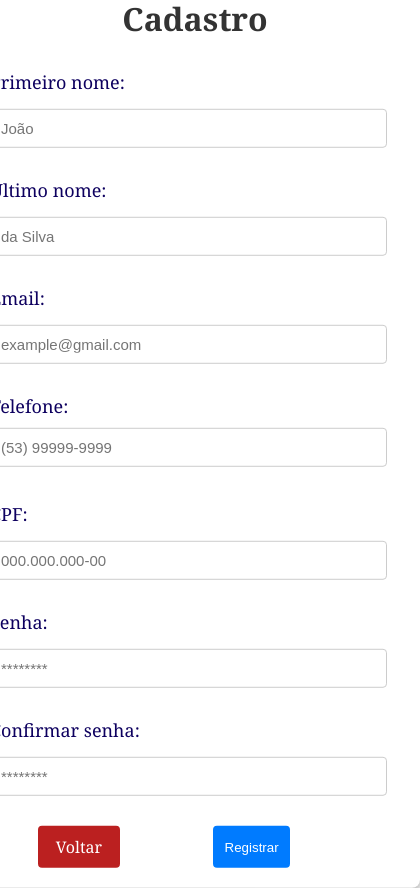
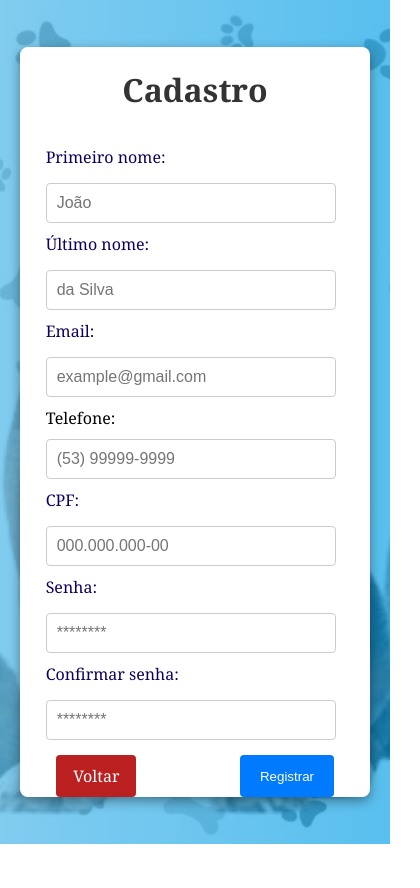
Before and after one commit to ajuda-pet/ajudapet-frontend, a React (Create React App) app: page /register in a window 390 px wide. Shown: the whole page, 420 px wide, since content can reach past the window. After the commit the page ends 844 px from the top, so only its background shows below. Built offline with nearby package versions, Linux system fonts and the light colour scheme.

Commit message:
responsive page register

```diff
--- a/src/pages/register/index.css
+++ b/src/pages/register/index.css
@@ -1,10 +1,8 @@
 .body {
     background: linear-gradient(to right, #5dbeebc7, #07a0e7ab);
-    border-radius: 8px;
     height: 100vh;
     width: 100%;
     font-family: Cambria, Cochin, Georgia, Times, 'Times New Roman', serif;
-
 }
 
 .backgroundImage {
@@ -39,7 +37,6 @@
 .register-container {
     z-index: 1;
     width: 410px;
-    padding: 20px;
     background-color: #fff;
     box-shadow: 0 4px 12px rgba(0, 0, 0, 0.4);
     border-radius: 0.5em;
@@ -48,38 +45,63 @@
     left: 50%;
     transform: translate(-50%, -50%);
 
+    max-height: 850px;
+    height: 95%;
+    padding: 10px;
+    display: flex;
+    flex-direction: column;
+    align-items: center;
+}
+
+.register-container::-webkit-scrollbar {
+    width: 4px;
+    background-color: #486e977b;
+}
+
+.register-container::-webkit-scrollbar-thumb {
+    background-color: rgba(0, 0, 0, 0.3);
+    border-radius: 6px;
+}
+
+h1 {
+    text-align: center;
+    margin-bottom: 15px;
+    color: #333;
+    font-size: 2em;
+}
+
+
+.form-inputs {
+    min-width: 380px;
+    padding: 0;
+    flex: 1;
+    flex-direction: column;
+    display: flex;
+}
+
+.input-form{
+    padding: 0;
+}
+
+.input-field {
+    width: 90%;
+    padding: 10px;
+    margin-top: 10px;
+    font-size: 1em;
+    border: 1px solid #ccc;
+    border-radius: 4px;
 }
 
 label {
     display: block;
-    margin-top: 10px;
+    margin-top: 5px;
+    font-weight: 400px;
     /* Escolha a fonte desejada */
-    font-size: 18px;
+    font-size: 1.1em;
     color: #0e005f;
 }
 
-h1 {
-    text-align: center;
-    margin-bottom: 20px;
-    color: #333;
-}
 
-.input-field {
-    width: 25em;
-    padding: 10px;
-    margin-top: 10px;
-    font-size: 15px;
-    border: 1px solid #ccc;
-    border-radius: 4px;
-    /* Escolha a fonte desejada */
-
-}
-
-.form-inputs {
-    flex: 1;
-    flex-direction: column;
-    display: flex;
-}
 
 .register-button {
     width: 7em;
@@ -103,7 +125,6 @@ h1 {
     border-radius: 4px;
     cursor: pointer;
     margin-top: 10px;
-    margin-left: 3em;
 }
 
 a {
@@ -121,8 +142,9 @@ a:hover {
 
 .buttons {
     display: flex;
+    justify-content: space-evenly;
     flex: 1;
-
+    padding-bottom: 15px;
 }
 
 .error {
@@ -130,3 +152,151 @@ a:hover {
     font-size: 16px;
     margin-top: 5px;
 }
+
+/* Responsive  */
+
+
+/* Estilos específicos para telas menores que 600px de largura(mobile)*/
+@media only screen and (max-width: 600px) {
+    .register-container{
+        padding: 0;
+        max-width: 350px;
+        max-height: 750px;
+    }
+
+    .form-inputs {
+        padding: 0;
+        min-width: 80%;
+    }
+
+    .input-form{
+
+        padding: 0;
+    }
+
+    label {
+        margin-top: 5px;
+        font-size: 16px;
+        font-weight: 400px;
+    }
+
+    h1 {
+        margin-bottom: 15px;
+    }
+
+    .input-field {
+        margin-bottom: 5px;
+        width: 90%;
+    }
+
+
+    .register-button {
+        width: 7em;
+        padding: 10px;
+        color: #fff;
+        border: none;
+        border-radius: 4px;
+        cursor: pointer;
+        margin-top: 10px;
+        margin-left: 7em;
+    }
+
+    .register-a {
+        padding: 10px 0;
+        text-align: center;
+        margin-top: 10px;
+        margin-left: 0;
+    }
+
+    a {
+        text-decoration: none;
+    }
+
+    a:hover {
+        background-color: #9b1d1d;
+
+    }
+
+    .register-button:hover {
+        background-color: #0056b3;
+    }
+
+    .buttons {
+        display: flex;
+        justify-content: space-evenly;
+        flex: 1;
+        padding-bottom: 15px;
+    }
+
+
+}
+
+/* Estilos específicos para telas maiores que 600px e menores que 1024px de largura */
+@media only screen and (min-width: 601px) and (max-width: 1024px) {
+    .register-container{
+        max-width: 350px;
+        max-height: 750px;
+        padding: 5px;
+    }
+
+    .form-inputs {
+        padding: 0;
+        min-width: 80%;
+
+        flex: 1;
+        display: flex;
+        justify-content: center;
+    }
+
+    .input-form{
+
+        padding: 0;
+    }
+
+    label {
+        margin-top: 5px;
+        font-size: 16px;
+        font-weight: 400px;
+    }
+
+    h1 {
+        margin-bottom: 15px;
+    }
+
+    .input-field {
+        margin-bottom: 5px;
+        width: 90%;
+    }
+
+
+    .register-button {
+        width: 7em;
+        padding: 10px;
+        margin-top: 10px;
+        margin-left: 7em;
+    }
+
+    .register-a {
+        padding: 10px 0;
+        margin-top: 10px;
+        margin-left: 0;
+    }
+
+
+    .register-button:hover {
+        background-color: #0056b3;
+    }
+
+    .buttons {
+        display: flex;
+        justify-content: space-evenly;
+        flex: 1;
+        padding-bottom: 15px;
+    }
+}
+
+@media screen and (max-height: 900px) {
+    .register-container {
+        overflow-y: scroll;
+    }
+}
--- a/src/pages/register/index.jsx
+++ b/src/pages/register/index.jsx
@@ -106,6 +106,8 @@ function Register() {
 
                 <form onSubmit={handleSubmit} method='post'>
                     <div className="form-inputs">
+
+                        <div className="input-form">
                             <label for='firstName'>
                                 Primeiro nome:
                             </label>
@@ -119,6 +121,9 @@ function Register() {
                                 onChange={(e) => setFirstName(e.target.value)}
                                 placeholder='João'
                             />
+                        </div>
+
+                        <div className="input-form">
                         <label for='lastName'>
                             Último nome:
                         </label>
@@ -132,6 +137,8 @@ function Register() {
                             onChange={(e) => setLastName(e.target.value)}
                             placeholder='da Silva'
                         />
+                        </div>
+                        <div className="input-form">
                         <label for='email'>
                             Email:
                         </label>
@@ -145,7 +152,9 @@ function Register() {
                             onChange={(e) => [setEmail(e.target.value), handleEmailChange(e)]}
                             placeholder='example@gmail.com'
                         />
-                        <label for='telefone'>
+                        </div>
+                        <div className="input-form">
+                        <label for='telefone'></label>
                             Telefone:
                             <input
                                 required
@@ -156,13 +165,14 @@ function Register() {
                                 onChange={(e) => [setPhone(e.target.value), handlePhoneChange(e)]}
                                 placeholder='(53) 99999-9999'
                                 maxLength={15}
+                            />
 
-                            />
-                        </label>
+                        </div>
+
+                        <div className="input-form">
                         <label for='cpf'>
                             CPF:
                         </label>
-
                         <input
                             required
                             name='cpf'
@@ -173,6 +183,8 @@ function Register() {
                             onChange={(e) => [setCpf(e.target.value), handleCPFChange(e)]}
                             placeholder='000.000.000-00'
                         />
+                        </div>
+                        <div className="input-form">
                         <label for='password'>
                             Senha:
                         </label>
@@ -186,6 +198,8 @@ function Register() {
                             onChange={(e) => setPassword(e.target.value)}
                             placeholder='********'
                         />
+                        </div>
+                        <div className="input-form">
                         <label for='confirm-password'>
                             Confirmar senha:
                         </label>
@@ -198,10 +212,12 @@ function Register() {
                             onChange={(e) => setConfirmPassword(e.target.value)}
                             placeholder='********'
                         />
+                        </div>
                         <div className="buttons">
                                 <a href='/login' className="register-a">Voltar</a>
                                 <button className="register-button" type="submit">Registrar</button>
                         </div>
+
                     </div>
                 </form>
             </div>
```
Lines whose indentation alone changed are shown as unchanged.
